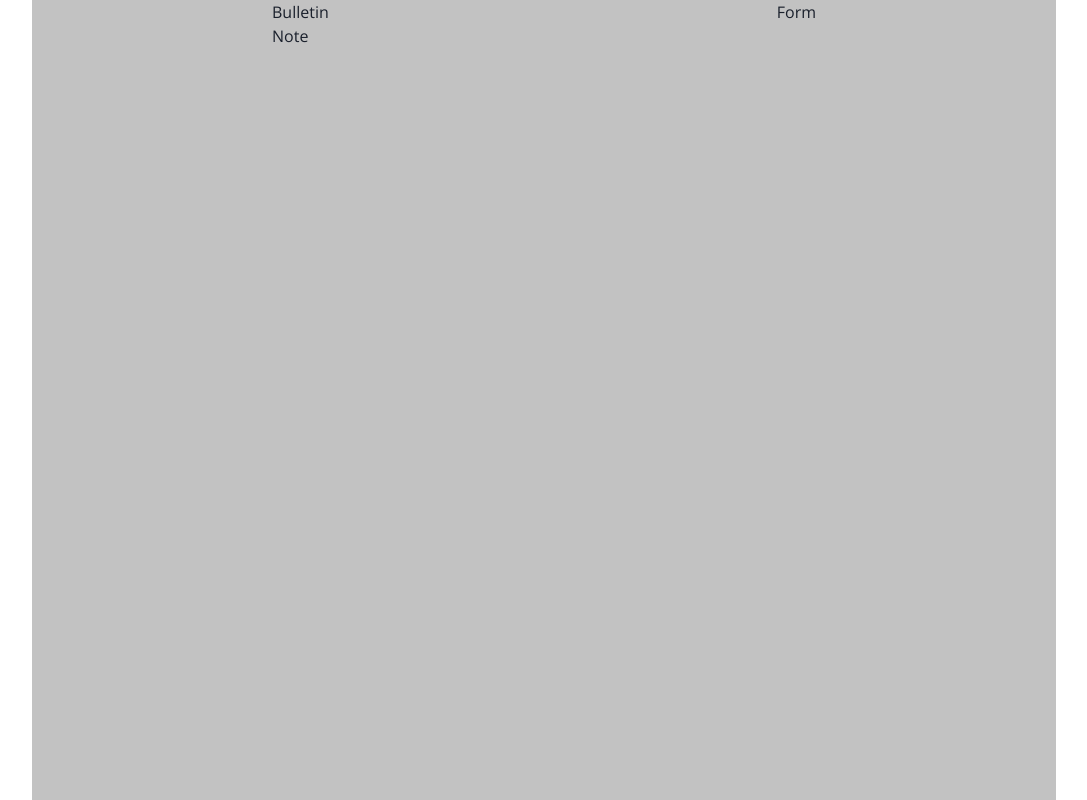
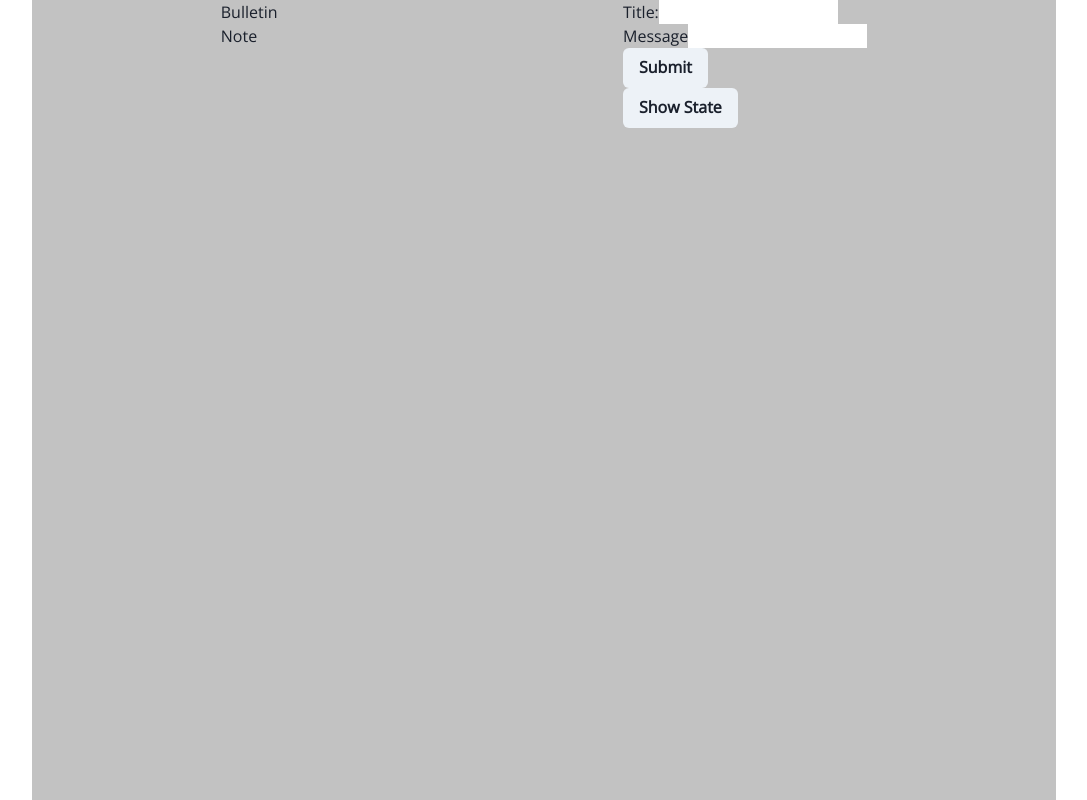
Before and after one commit to airincs/town-crossing-dev, a React (Create React App) app in the folder client/: page / in a window 1280 px wide. Shown: the whole page, without its empty margins (96-1183 px from the left). Built offline with nearby package versions, Linux system fonts and the light colour scheme; no server answers.

Commit message:
Implemented note creation ability within form/redux. Updates on backend successfully

```diff
--- a/client/package.json
+++ b/client/package.json
@@ -2,6 +2,7 @@
   "name": "client",
   "version": "0.1.0",
   "private": true,
+  "proxy": "http://localhost:3001",
   "dependencies": {
     "@chakra-ui/react": "^1.8.8",
     "@emotion/react": "^11.9.0",
@@ -16,6 +17,7 @@
     "@types/react-dom": "^18.0.3",
     "@types/react-redux": "^7.1.24",
     "axios": "^0.27.2",
+    "formik": "^2.2.9",
     "framer-motion": "^6.3.3",
     "moment": "^2.29.3",
     "react": "^18.1.0",
--- a/client/src/App.tsx
+++ b/client/src/App.tsx
@@ -24,9 +24,7 @@ const App: FC = () => {
         <Flex direction={"column"}>
           <Bulletin />
         </Flex>
-        <Flex direction={"column"}>
-          <NoteForm />
-        </Flex>
+        <NoteForm />
       </Container>
     </div>
   );
--- a/client/src/actions/notes.ts
+++ b/client/src/actions/notes.ts
@@ -1,6 +1,4 @@
 import * as api from '../api';
-import { AnyAction } from 'redux'
-import { ThunkAction } from 'redux-thunk'
 
 export const getNotes = () => async (dispatch: any) => {
   try {
@@ -10,3 +8,12 @@ export const getNotes = () => async (dispatch: any) => {
     console.log(error.message)
   }
 }
+
+export const createNote = (note: any) => async (dispatch: any) => {
+  try {
+    const {data} = await api.createNote(note);
+    dispatch({type: 'CREATE_NOTE', payload: data})
+  } catch (error) {
+    console.log(error);
+  }
+}
--- a/client/src/api/index.tsx
+++ b/client/src/api/index.tsx
@@ -3,3 +3,4 @@ import axios from "axios";
 const url = "http://localhost:3001/notes";
 
 export const fetchNotes = () => axios.get(url);
+export const createNote = (newNote: any) => axios.post(url, newNote);
--- a/client/src/components/NoteForm/NoteForm.tsx
+++ b/client/src/components/NoteForm/NoteForm.tsx
@@ -1,7 +1,62 @@
-import React, { FC } from "react";
+import React, { FC, useState, useEffect } from "react";
+import { useFormik } from "formik";
+import { Flex, Button } from "@chakra-ui/react";
+import { useDispatch } from "react-redux";
+import { createNote } from "../../actions/notes";
 
 const NoteForm: FC = () => {
-  return <div>Form</div>;
+  const [noteData, setNoteData] = useState({
+    title: "",
+    message: "",
+    creator: "creator",
+  });
+
+  useEffect(() => {
+    dispatch(createNote(noteData));
+  }, [noteData]);
+
+  const dispatch = useDispatch<any>();
+
+  const formik = useFormik({
+    initialValues: {
+      title: "",
+      message: "",
+    },
+    onSubmit: (values) => {
+      setNoteData({
+        ...noteData,
+        title: values.title,
+        message: values.message,
+        creator: "creator",
+      });
+    },
+  });
+  return (
+    <div>
+      <form onSubmit={formik.handleSubmit}>
+        <Flex>
+          <label>Title:</label>
+          <input
+            id="title"
+            name="title"
+            onChange={formik.handleChange}
+            value={formik.values.title}
+          />
+        </Flex>
+        <Flex>
+          <label>Message</label>
+          <input
+            id="message"
+            name="message"
+            onChange={formik.handleChange}
+            value={formik.values.message}
+          />
+        </Flex>
+        <Button type="submit">Submit</Button>
+      </form>
+      <Button onClick={() => console.log(noteData)}>Show State</Button>
+    </div>
+  );
 };
 
 export default NoteForm;
--- a/client/src/reducers/notes.ts
+++ b/client/src/reducers/notes.ts
@@ -3,7 +3,7 @@ export default (notes = [], action: any) => {
     case 'FETCH_ALL_NOTES':
       return action.payload;
     case 'CREATE_NOTE':
-      return notes;
+      return [...notes, action.payload];
     default:
       return notes;
   }
```
Also changed, not shown: 1 other file (tests, documents, lock files or other folders).
